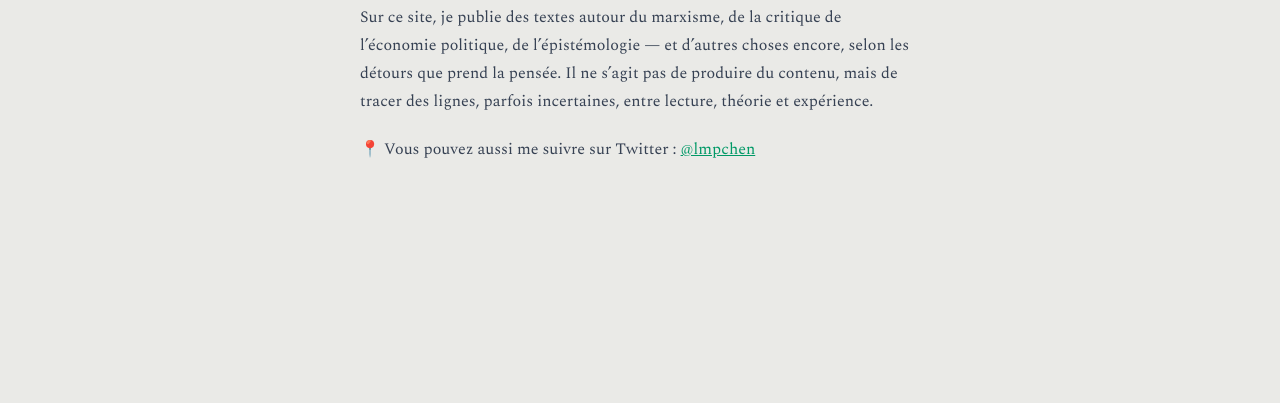
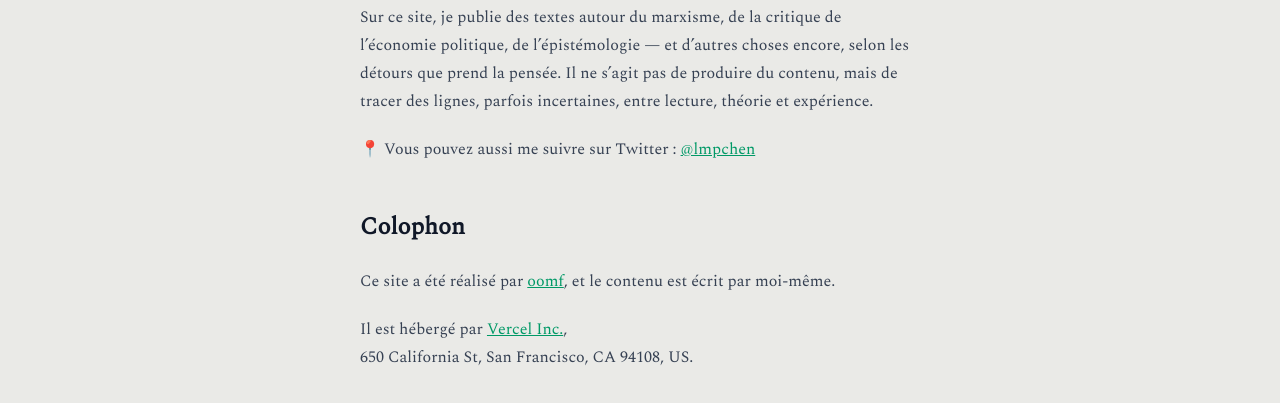
Before and after one commit to Pigmy-penguin/lmpchen, an Astro site: page /about in a window 1280 px wide. Shown: the part 169-572 px from the top of the page. Built offline with nearby package versions, Linux system fonts and the light colour scheme; Astro itself is replaced by a stand-in of ours; a web font is replaced by a local one.

Commit message:
content(about): colophon

```diff
--- a/src/pages/about.md
+++ b/src/pages/about.md
@@ -8,3 +8,10 @@ title: À propos
 Sur ce site, je publie des textes autour du marxisme, de la critique de l'économie politique, de l'épistémologie — et d'autres choses encore, selon les détours que prend la pensée. Il ne s'agit pas de produire du contenu, mais de tracer des lignes, parfois incertaines, entre lecture, théorie et expérience.
 
 📍 Vous pouvez aussi me suivre sur Twitter : [@lmpchen](https://x.com/lmpchen)
+
+## Colophon
+
+Ce site a été réalisé par [oomf](https://josephclenet.fr/), et le contenu est écrit par moi-même.
+
+Il est hébergé par [Vercel Inc.](https://vercel.com/),\
+650 California St, San Francisco, CA 94108, US.
```
